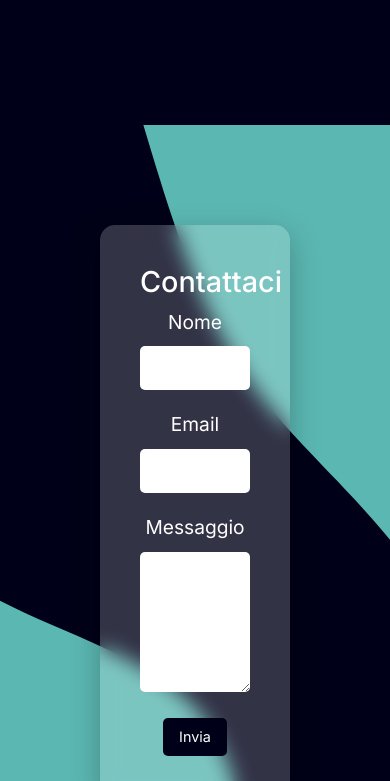
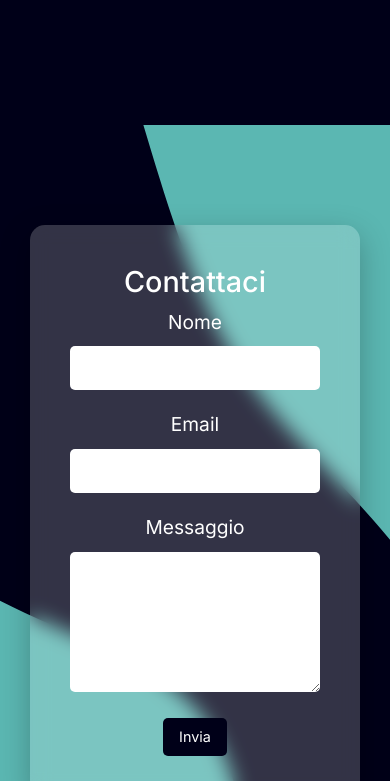
Before and after one commit to gianlucanied/project_airbanker, a Vue app: page / in a window 390 px wide. Shown: the part 2720-3501 px from the top of the page. Built offline with nearby package versions, Linux system fonts and the light colour scheme.

Commit message:
fix: padding contact form

```diff
--- a/src/pages/AppHome.vue
+++ b/src/pages/AppHome.vue
@@ -653,6 +653,10 @@ export default {
       font-size: 1.8rem;
     }
   }
+
+  .contact-form-container {
+    padding: 100px 30px;
+  }
 }
 
 .solution-items,
```
